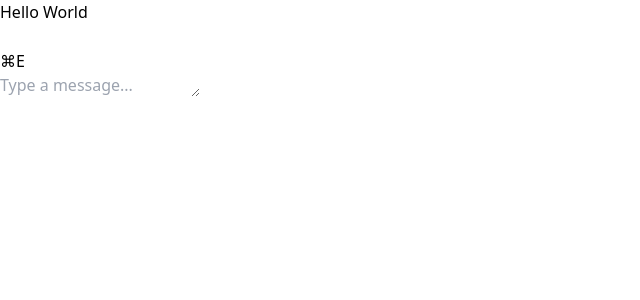
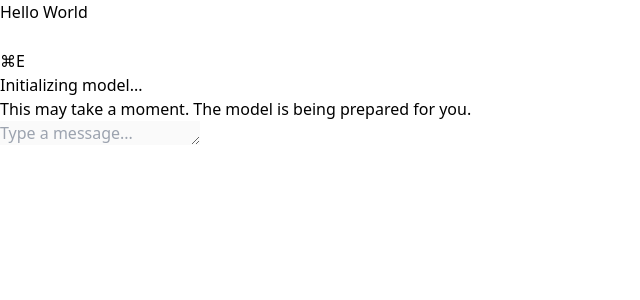
Before and after one commit to szabomarius/web_llm, a React (Vite) app: page / in a window 1280 px wide. Shown: the top 300 px of the page, without its empty margins (0-640 px from the left). Built offline with nearby package versions, Linux system fonts and the light colour scheme.

Commit message:
feat: model progress complete

```diff
--- a/src/App.tsx
+++ b/src/App.tsx
@@ -10,11 +10,14 @@ type DownloadProgress = {
     file: string;
 };
 
+type ModelStatus = 'initializing' | 'ready' | 'error';
+
 const App: FC = () => {
     const [isChatOpen, setIsChatOpen] = useState(false);
     const [messages, setMessages] = useState<ChatMessage[]>([]);
     const [downloadProgress, setDownloadProgress] =
         useState<DownloadProgress | null>(null);
+    const [modelStatus, setModelStatus] = useState<ModelStatus>('initializing');
     const llm = useRef<WebLLM | null>(null);
 
     useEffect(() => {
@@ -54,13 +57,15 @@ const App: FC = () => {
                             file: payload.file,
                         });
                     }
+                    setModelStatus('initializing');
                     break;
                 }
                 case 'ready':
                     setDownloadProgress(null);
-                    // You could add a status indicator here.
+                    setModelStatus('ready');
                     break;
                 case 'error':
+                    setModelStatus('error');
                     // Handle errors from the worker.
                     setMessages((prev) => [
                         ...prev,
@@ -124,6 +129,7 @@ const App: FC = () => {
                 messages={messages}
                 onSend={handleSend}
                 downloadProgress={downloadProgress}
+                modelStatus={modelStatus}
             />
         </div>
     );
--- a/src/components/chat/ChatDrawer.tsx
+++ b/src/components/chat/ChatDrawer.tsx
@@ -12,6 +12,7 @@ interface ChatDrawerProps {
     messages: ChatMessageType[];
     onSend: (text: string) => void;
     downloadProgress: { progress: number; file: string } | null;
+    modelStatus: 'initializing' | 'ready' | 'error';
 }
 
 const ChatDrawer: FC<ChatDrawerProps> = ({
@@ -20,6 +21,7 @@ const ChatDrawer: FC<ChatDrawerProps> = ({
     messages,
     onSend,
     downloadProgress,
+    modelStatus,
 }) => {
     const containerRef = useRef<HTMLDivElement>(null);
 
@@ -47,10 +49,17 @@ const ChatDrawer: FC<ChatDrawerProps> = ({
                 ref={containerRef}
                 className="flex flex-1 flex-col gap-2 overflow-y-auto p-4"
             >
-                {downloadProgress && (
+                {/* Model Status Indicator */}
                 <div className="mb-4 rounded-lg bg-gray-100 p-4 text-sm text-gray-700">
-                        <p className="font-semibold">Downloading model...</p>
-                        <p className="truncate">{downloadProgress.file}</p>
+                    {modelStatus === 'initializing' &&
+                        (downloadProgress ? (
+                            <>
+                                <p className="font-semibold">
+                                    Downloading model...
+                                </p>
+                                <p className="truncate">
+                                    {downloadProgress.file}
+                                </p>
                                 <div className="mt-2 h-2 w-full rounded-full bg-gray-200">
                                     <div
                                         className="h-2 rounded-full bg-blue-600"
@@ -59,16 +68,52 @@ const ChatDrawer: FC<ChatDrawerProps> = ({
                                         }}
                                     ></div>
                                 </div>
+                            </>
+                        ) : (
+                            <>
+                                <p className="font-semibold">
+                                    Initializing model...
+                                </p>
+                                <p>
+                                    This may take a moment. The model is being
+                                    prepared for you.
+                                </p>
+                            </>
+                        ))}
+                    {modelStatus === 'ready' && (
+                        <div>
+                            <p className="font-semibold text-green-600">
+                                Model Ready
+                            </p>
+                            <p>
+                                The model is loaded and ready for your
+                                questions.
+                            </p>
                         </div>
                     )}
-                {messages.map((m) => (
-                    <ChatMessage key={m.id} role={m.role}>
-                        {m.content}
+                    {modelStatus === 'error' && (
+                        <div>
+                            <p className="font-semibold text-red-600">
+                                Model Error
+                            </p>
+                            <p>
+                                There was a problem loading the model. Please
+                                try refreshing the page.
+                            </p>
+                        </div>
+                    )}
+                </div>
+
+                {messages.map((message) => (
+                    <ChatMessage key={message.id} role={message.role}>
+                        {message.content}
                     </ChatMessage>
                 ))}
             </div>
             {/* Input */}
-            <ChatInput onSend={onSend} />
+            <div className="border-t border-gray-200 p-4">
+                <ChatInput onSend={onSend} disabled={modelStatus !== 'ready'} />
+            </div>
             {/* Click outside to close maybe implement later */}
         </aside>
     );
--- a/src/components/chat/ChatInput.tsx
+++ b/src/components/chat/ChatInput.tsx
@@ -5,9 +5,10 @@ import sendIcon from '../../assets/send.svg';
 
 interface ChatInputProps {
     onSend: (text: string) => void;
+    disabled?: boolean;
 }
 
-const ChatInput: FC<ChatInputProps> = ({ onSend }) => {
+const ChatInput: FC<ChatInputProps> = ({ onSend, disabled }) => {
     const [text, setText] = useState('');
 
     const handleSend = () => {
@@ -44,12 +45,14 @@ const ChatInput: FC<ChatInputProps> = ({ onSend }) => {
                 onKeyDown={handleKeyDown}
                 rows={1}
                 className="flex-1 min-h-10 resize-none rounded border border-gray-300 px-3 py-2 text-sm focus:outline-none focus:ring-2 focus:ring-indigo-500"
+                disabled={disabled}
             />
             <button
                 type="button"
                 aria-label="Send message"
                 onClick={handleSend}
                 className="flex h-10 w-10 items-center justify-center rounded bg-indigo-500 text-white hover:bg-indigo-600 focus:outline-none focus:ring-2 focus:ring-indigo-500"
+                disabled={disabled}
             >
                 <img src={sendIcon} alt="send" className="h-5 w-5" />
             </button>
--- a/src/workers/transformers.worker.ts
+++ b/src/workers/transformers.worker.ts
@@ -28,6 +28,18 @@ class PipelineSingleton {
             ) as unknown as Promise<TextGenerationPipeline>;
         }
         return this.instance;
+    }
+}
+
+async function initialize() {
+    try {
+        await PipelineSingleton.getInstance();
+        self.postMessage({ type: 'ready' });
+    } catch (e) {
+        self.postMessage({
+            type: 'error',
+            payload: e,
+        });
     }
 }
 
@@ -71,5 +83,4 @@ self.onmessage = async (event: MessageEvent<{ prompt: string }>) => {
     self.postMessage({ type: 'generation-complete' });
 };
 
-// Signal that the worker is ready.
-self.postMessage({ type: 'ready' });
+initialize();
```
Also changed, not shown: 1 other file (tests, documents, lock files or other folders). Lines whose indentation alone changed are shown as unchanged.
